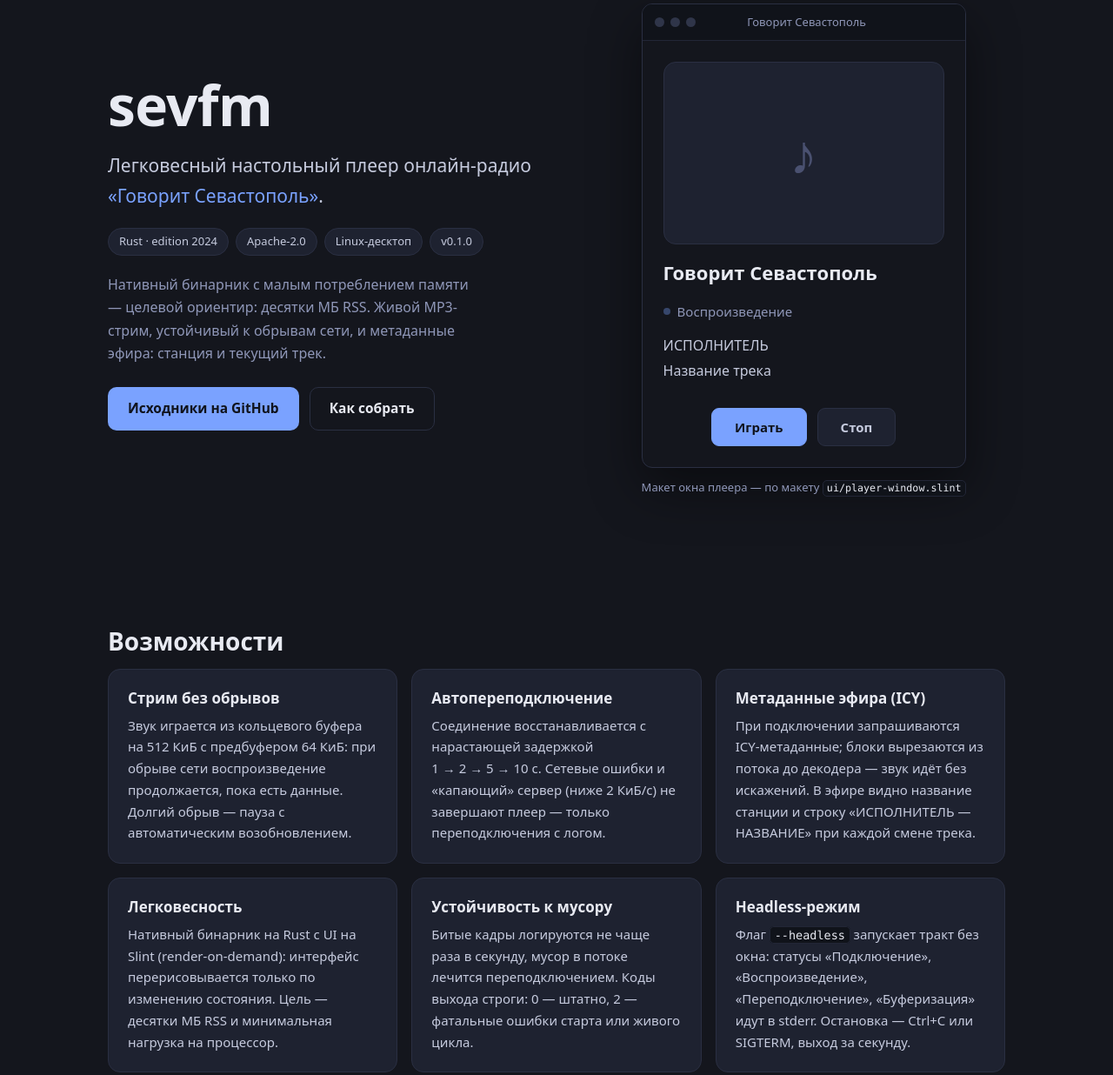
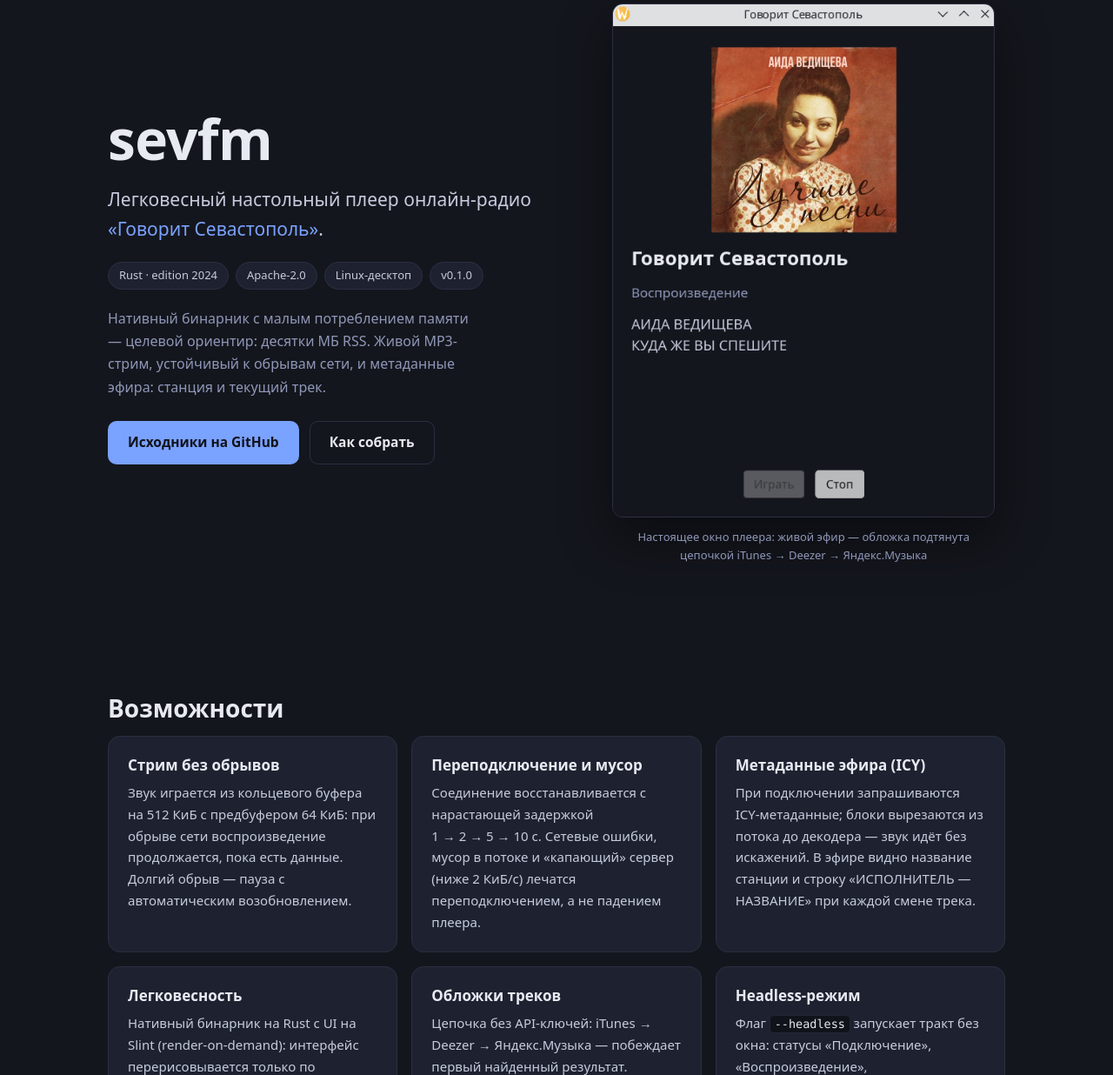
Before and after one commit to kolokolovg/sevfm-rs, a plain HTML site: page index.html in a window 1280 px wide. Shown: the part 125-1361 px from the top of the page at 87% size. Drawn offline with Linux system fonts and the light colour scheme.

Commit message:
Сайт: настоящий скриншот окна с обложкой трека; обложки — готово; карточка цепочки обложек

```diff
--- a/assets/style.css
+++ b/assets/style.css
@@ -118,60 +118,15 @@ code {
 .btn-ghost { border-color: var(--border); color: var(--text); }
 .btn-ghost:hover { border-color: var(--accent); text-decoration: none; }
 
-/* ── Макет окна плеера ─────────────────────────────── */
+/* ── Скриншот окна плеера ──────────────────────────── */
 
-.window-wrap { margin: 0; justify-self: center; }
-.window {
-  width: min(440px, 100%);
-  background: var(--bg);
+.window-wrap { margin: 0; justify-self: center; width: min(440px, 100%); }
+.window-shot {
+  display: block; width: 100%; height: auto;
   border: 1px solid var(--border);
   border-radius: 12px;
   box-shadow: 0 24px 60px rgba(0, 0, 0, .45);
-  overflow: hidden;
 }
-.window-titlebar {
-  display: flex; align-items: center; gap: 7px;
-  padding: 10px 14px;
-  background: var(--panel-deep);
-  border-bottom: 1px solid var(--border-soft);
-}
-.dot { width: 11px; height: 11px; border-radius: 50%; background: var(--dim); opacity: .55; }
-.window-title {
-  flex: 1; text-align: center; color: var(--muted); font-size: 13px;
-  margin-right: 47px; /* компенсация точек слева */
-}
-.window-body {
-  display: flex; flex-direction: column; gap: 14px;
-  padding: 24px; min-height: 490px;
-}
-.cover {
-  height: 210px; border-radius: var(--radius);
-  background: var(--panel);
-  border: 1px solid var(--border);
-  display: flex; align-items: center; justify-content: center;
-}
-.cover span { color: var(--dim); font-size: 64px; line-height: 1; }
-.w-station { color: var(--text); font-size: 22px; font-weight: 700; }
-.w-status {
-  color: var(--muted); font-size: 15px;
-  display: flex; align-items: center; gap: 8px;
-}
-.pulse {
-  width: 8px; height: 8px; border-radius: 50%;
-  background: var(--accent);
-  animation: pulse 2s ease-in-out infinite;
-}
-@keyframes pulse { 50% { opacity: .35; } }
-.w-track { display: flex; flex-direction: column; gap: 2px; }
-.w-artist, .w-title { color: var(--text-2); font-size: 16px; }
-.w-controls { margin-top: auto; display: flex; justify-content: center; gap: 12px; }
-.w-btn {
-  font: inherit; font-size: 15px; font-weight: 600;
-  border-radius: 9px; padding: 9px 26px; cursor: default;
-  border: 1px solid var(--border);
-  background: var(--panel); color: var(--text-2);
-}
-.w-btn-play { background: var(--accent); border-color: var(--accent); color: #10131c; }
 .window-wrap figcaption {
   margin-top: 12px; text-align: center; color: var(--muted); font-size: 13px;
 }
@@ -240,6 +195,7 @@ code {
 }
 .tl-item.done .tl-badge { background: var(--accent-deep); color: var(--accent); border: 1px solid #34447a; }
 .tl-item.wip .tl-badge { background: #3a3220; color: var(--wip); border: 1px solid #5a4c28; animation: pulse 2s ease-in-out infinite; }
+@keyframes pulse { 50% { opacity: .35; } }
 .tl-item.plan .tl-badge { background: var(--panel); color: var(--muted); border: 1px solid var(--border); }
 .tl-item h3 { display: inline; font-size: 16.5px; margin: 0 0 4px; }
 .tl-item p { margin: 0; color: var(--muted); font-size: 15px; }
@@ -306,6 +262,6 @@ abbr { text-decoration: none; }
 }
 
 @media (prefers-reduced-motion: reduce) {
-  .pulse, .tl-item.wip .tl-badge { animation: none; }
+  .tl-item.wip .tl-badge { animation: none; }
   html { scroll-behavior: auto; }
 }
--- a/index.html
+++ b/index.html
@@ -9,6 +9,7 @@
 <meta property="og:description" content="Легковесный настольный плеер на Rust + Slint: живой MP3-стрим без обрывов, метаданные эфира, нативный интерфейс.">
 <meta property="og:type" content="website">
 <meta property="og:url" content="https://kolokolovg.github.io/sevfm-rs/">
+<meta property="og:image" content="https://kolokolovg.github.io/sevfm-rs/assets/player-window.png">
 <link rel="icon" type="image/svg+xml" href="assets/favicon.svg">
 <link rel="stylesheet" href="assets/style.css">
 </head>
@@ -52,31 +53,12 @@
       </div>
     </div>
 
-    <!-- Макет окна плеера: реставрация ui/player-window.slint -->
+    <!-- Настоящее окно плеера: скриншот живого эфира с обложкой трека -->
     <figure class="window-wrap">
-      <div class="window" role="img"
-           aria-label="Макет окна плеера: обложка, станция, статус, трек и кнопки «Играть» и «Стоп»">
-        <div class="window-titlebar">
-          <span class="dot" aria-hidden="true"></span>
-          <span class="dot" aria-hidden="true"></span>
-          <span class="dot" aria-hidden="true"></span>
-          <span class="window-title">Говорит Севастополь</span>
-        </div>
-        <div class="window-body">
-          <div class="cover"><span aria-hidden="true">♪</span></div>
-          <div class="w-station">Говорит Севастополь</div>
-          <div class="w-status"><span class="pulse" aria-hidden="true"></span>Воспроизведение</div>
-          <div class="w-track">
-            <div class="w-artist">ИСПОЛНИТЕЛЬ</div>
-            <div class="w-title">Название трека</div>
-          </div>
-          <div class="w-controls">
-            <button class="w-btn w-btn-play" type="button" tabindex="-1">Играть</button>
-            <button class="w-btn" type="button" tabindex="-1">Стоп</button>
-          </div>
-        </div>
-      </div>
-      <figcaption>Макет окна плеера — по макету <code>ui/player-window.slint</code></figcaption>
+      <img class="window-shot" src="assets/player-window.png" width="541" height="727"
+           alt="Окно плеера sevfm в живом эфире: обложка трека, станция «Говорит Севастополь», статус «Воспроизведение», исполнитель и название композиции, кнопки «Играть» и «Стоп»">
+      <figcaption>Настоящее окно плеера: живой эфир — обложка подтянута
+        цепочкой iTunes&nbsp;→ Deezer → Яндекс.Музыка</figcaption>
     </figure>
   </div>
 </section>
@@ -93,11 +75,11 @@
           данные. Долгий обрыв — пауза с автоматическим возобновлением.</p>
       </article>
       <article class="card">
-        <h3>Автопереподключение</h3>
+        <h3>Переподключение и мусор</h3>
         <p>Соединение восстанавливается с нарастающей задержкой
-          1&nbsp;→&nbsp;2&nbsp;→&nbsp;5&nbsp;→&nbsp;10&nbsp;с. Сетевые ошибки и
-          «капающий» сервер (ниже 2&nbsp;КиБ/с) не завершают плеер — только
-          переподключения с логом.</p>
+          1&nbsp;→&nbsp;2&nbsp;→&nbsp;5&nbsp;→&nbsp;10&nbsp;с. Сетевые ошибки,
+          мусор в потоке и «капающий» сервер (ниже 2&nbsp;КиБ/с) лечатся
+          переподключением, а не падением плеера.</p>
       </article>
       <article class="card">
         <h3>Метаданные эфира (ICY)</h3>
@@ -112,10 +94,10 @@
           десятки МБ RSS и минимальная нагрузка на процессор.</p>
       </article>
       <article class="card">
-        <h3>Устойчивость к мусору</h3>
-        <p>Битые кадры логируются не чаще раза в секунду, мусор в потоке
-          лечится переподключением. Коды выхода строги: 0 — штатно, 2 —
-          фатальные ошибки старта или живого цикла.</p>
+        <h3>Обложки треков</h3>
+        <p>Цепочка без API-ключей: iTunes → Deezer → Яндекс.Музыка — побеждает
+          первый найденный результат. Локальный кеш, асинхронная подгрузка без
+          блокировки звука, заглушка для вставок без исполнителя.</p>
       </article>
       <article class="card">
         <h3>Headless-режим</h3>
@@ -182,9 +164,9 @@
         <div><h3>Окно плеера на Slint</h3>
           <p>«Играть» / «Стоп», статусы, повторные сессии, headless-флаг.</p></div>
       </li>
-      <li class="tl-item wip">
-        <span class="tl-badge" aria-hidden="true">…</span>
-        <div><h3>Обложки треков <em class="tl-tag">в работе</em></h3>
+      <li class="tl-item done">
+        <span class="tl-badge" aria-hidden="true">✓</span>
+        <div><h3>Обложки треков</h3>
           <p>Цепочка публичных сервисов без API-ключей: iTunes → Deezer →
             Яндекс.Музыка, первый найденный результат побеждает; локальный кеш.</p></div>
       </li>
```
Also changed, not shown: assets/player-window.png (added).
